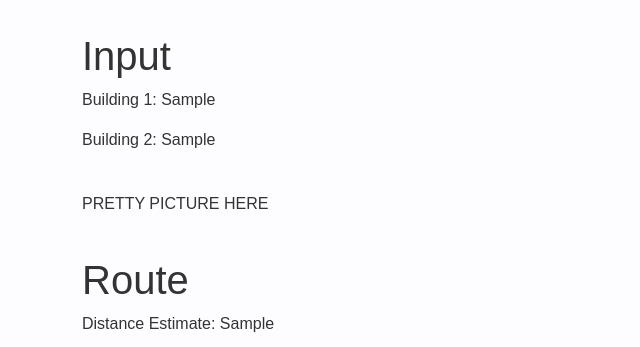
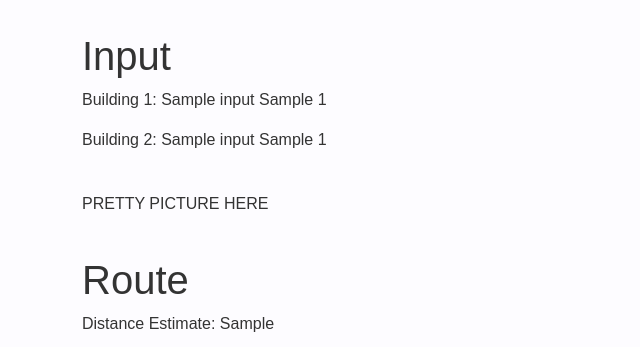
Before and after one commit to ShadowBearVR/Cypher-Ampersand, a Flask app: template server/templates/campus-routing-results.html in a window 1280 px wide. Shown: the part 80-427 px from the top of the page, without its empty margins (0-640 px from the left). Run offline with Flask 2, Linux system fonts and the light colour scheme; the template is opened without the code that fills it: most values are stand-ins (such as "Sample title", 1, 10 or a date in 2020); parts of the project's set-up code (start-up, migrations or seed data) failed here and were passed over; some libraries are stand-ins or nearby versions.

Commit message:
Began working on campus routing

```diff
--- a/server/src/app.py
+++ b/server/src/app.py
@@ -217,13 +217,33 @@ def campus_routing():
 
     else:
         if (len(dict(request.form)) > 0):
+            # These are BUILDING_NAME
+            building_1_name = request.form.get('building_1_selection')
+            building_2_name = request.form.get('building_2_selection')
 
-            building_1_selection = request.form.get('building_1_selection')
-            building_2_selection = request.form.get('building_2_selection')
+            # These are BUILDING_ADDRESS
+            building_1_selection = ''
+            building_2_selection = ''
+
+            building_1_id = ''
+            building_2_id = ''
+
+            for building in academic_buildings_list:
+                if building['BUILDING_NAME'] == building_1_name:
+                    building_1_selection = building['BUILDING_ADDRESS']
+                    building_1_id = building.get('ID', '000')
+
+                if building['BUILDING_NAME'] == building_2_name:
+                    building_2_selection = building['BUILDING_ADDRESS']
+                    building_2_id = building.get('ID', '000')
 
             inputs = {
+                'building_1_name': building_1_name,
+                'building_2_name': building_2_name,
                 'building_1_selection': building_1_selection,
                 'building_2_selection': building_2_selection,
+                'building_1_id': building_1_id,
+                'building_2_id': building_2_id,
             }
 
             results = get_travel_estimates('walking', building_1_selection, building_2_selection)
--- a/server/templates/campus-routing-results.html
+++ b/server/templates/campus-routing-results.html
@@ -11,8 +11,12 @@
         <div class="container">
             <div>
                 <h1>Input</h1>
-                <p>Building 1: {{ context.inputs.building_1_selection }} </p>
-                <p>Building 2: {{ context.inputs.building_2_selection }} </p>
+                <p>Building 1: {{ context.inputs.building_1_name }}
+                {{ context.inputs.building_1_selection }}
+                {{ context.inputs.building_1_id }}</p>
+                <p>Building 2: {{ context.inputs.building_2_name }}
+                {{ context.inputs.building_2_selection }}
+                {{ context.inputs.building_2_id }}</p>
 
                 <br>
 
--- a/server/templates/campus-routing.html
+++ b/server/templates/campus-routing.html
@@ -23,6 +23,8 @@
             <h2> {{ context.error_message }} </h2>
         {% endif %}
 
+        {% include 'includes/campus_map.html' %}
+
         <form method="post" action="{{ url_for('campus_routing') }}">
             <div class="form-group">
 
@@ -32,7 +34,7 @@
                     <label for="building_1_selection">Building 1</label>
                     <select class="form-select" id="building_1_selection" name="building_1_selection" required>
                         {% for building in context.academic_buildings_list %}
-                            <option value="{{ building['BUILDING_ADDRESS'] }}">{{ building['BUILDING_NAME'] }}</option>
+                            <option value="{{ building['BUILDING_NAME'] }}">{{ building['BUILDING_NAME'] }}</option>
                         {% endfor %}
                     </select>
                 </div>
@@ -43,7 +45,7 @@
                     <label for="building_2_selection">Building 2</label>
                     <select class="form-select" id="building_2_selection" name="building_2_selection" required>
                         {% for building in context.academic_buildings_list %}
-                            <option value="{{ building['BUILDING_ADDRESS'] }}">{{ building['BUILDING_NAME'] }}</option>
+                            <option value="{{ building['BUILDING_NAME'] }}">{{ building['BUILDING_NAME'] }}</option>
                         {% endfor %}
                     </select>
                 </div>
--- a/server/templates/index.html
+++ b/server/templates/index.html
@@ -85,7 +85,7 @@
 
                 <div class="mb-3">
                     <label for="status_selections">Status</label>
-                    <select class="form-select" id="status_selections" name="status_selections" required multiple>
+                    <select class="form-select" id="status_selections" name="status_selections" required>
                         <option selected value="ALL">ALL</option>
                         <option value="True">Open</option>
                         <option value="False">Closed</option>
@@ -96,7 +96,7 @@
 
                 <div class="mb-3">
                     <label for="part_of_term_selections">Part Of Term</label>
-                    <select class="form-select" id="part_of_term_selections" name="part_of_term_selections" required multiple>
+                    <select class="form-select" id="part_of_term_selections" name="part_of_term_selections" required>
                         <option selected value="ALL">ALL</option>
                         {% for part_of_term_code in context.part_of_term_codes_list %}
                             <option value="{{ part_of_term_code['PART_TERM_CODE'] }}">{{ part_of_term_code['PART_TERM_DESC'] }} ({{ part_of_term_code['PART_TERM_CODE'] }})</option>
@@ -107,7 +107,7 @@
                 <!-- Instructor -->
 
                 <div class="mb-3">
-                    <label for="instructor_selections">instructor</label>
+                    <label for="instructor_selections">Instructor</label>
                     <select class="form-select" id="instructor_selections" name="instructor_selections" required multiple>
                         <option selected value="ALL">ALL</option>
                         {% for instructor in context.instructors_list %}
```
